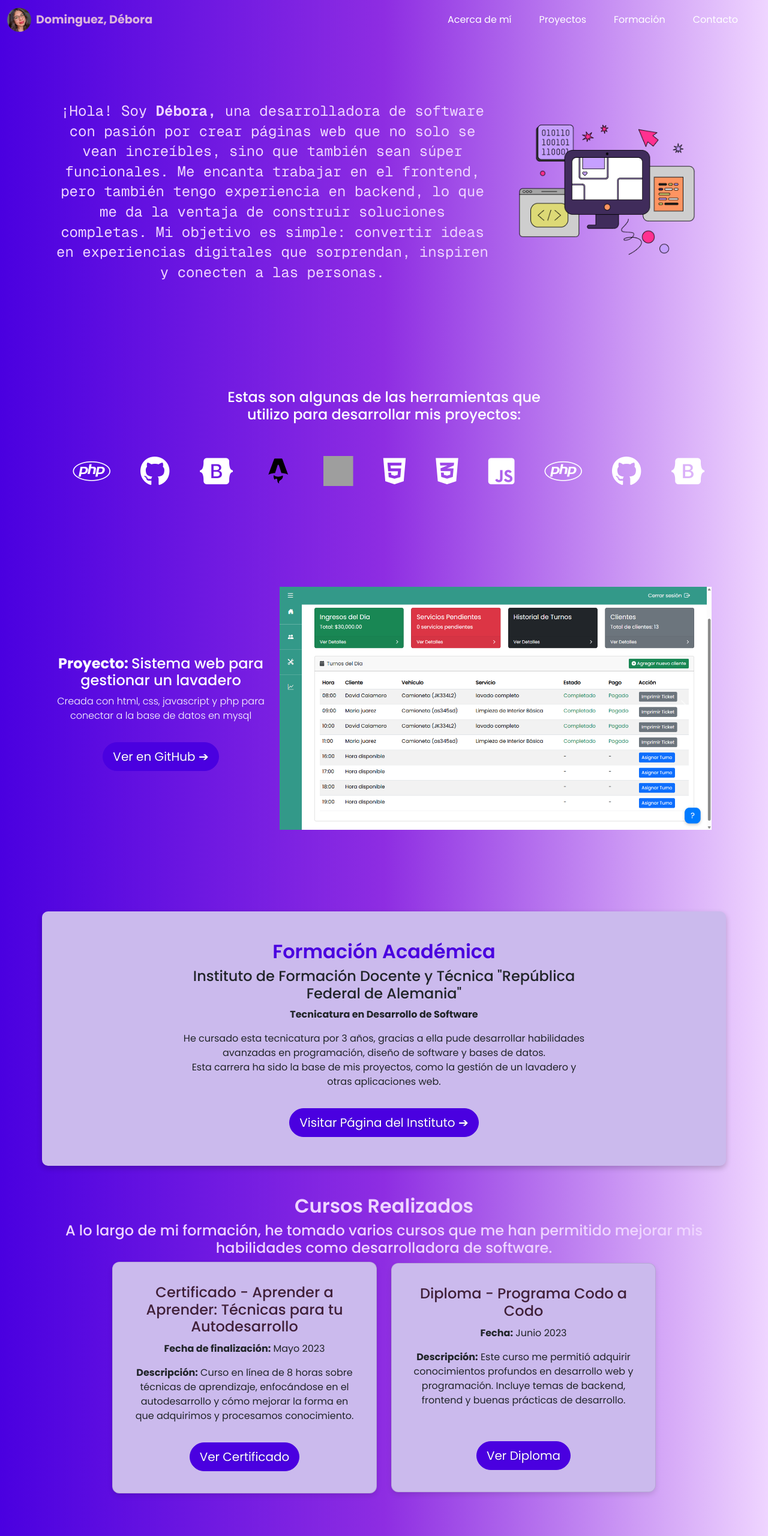
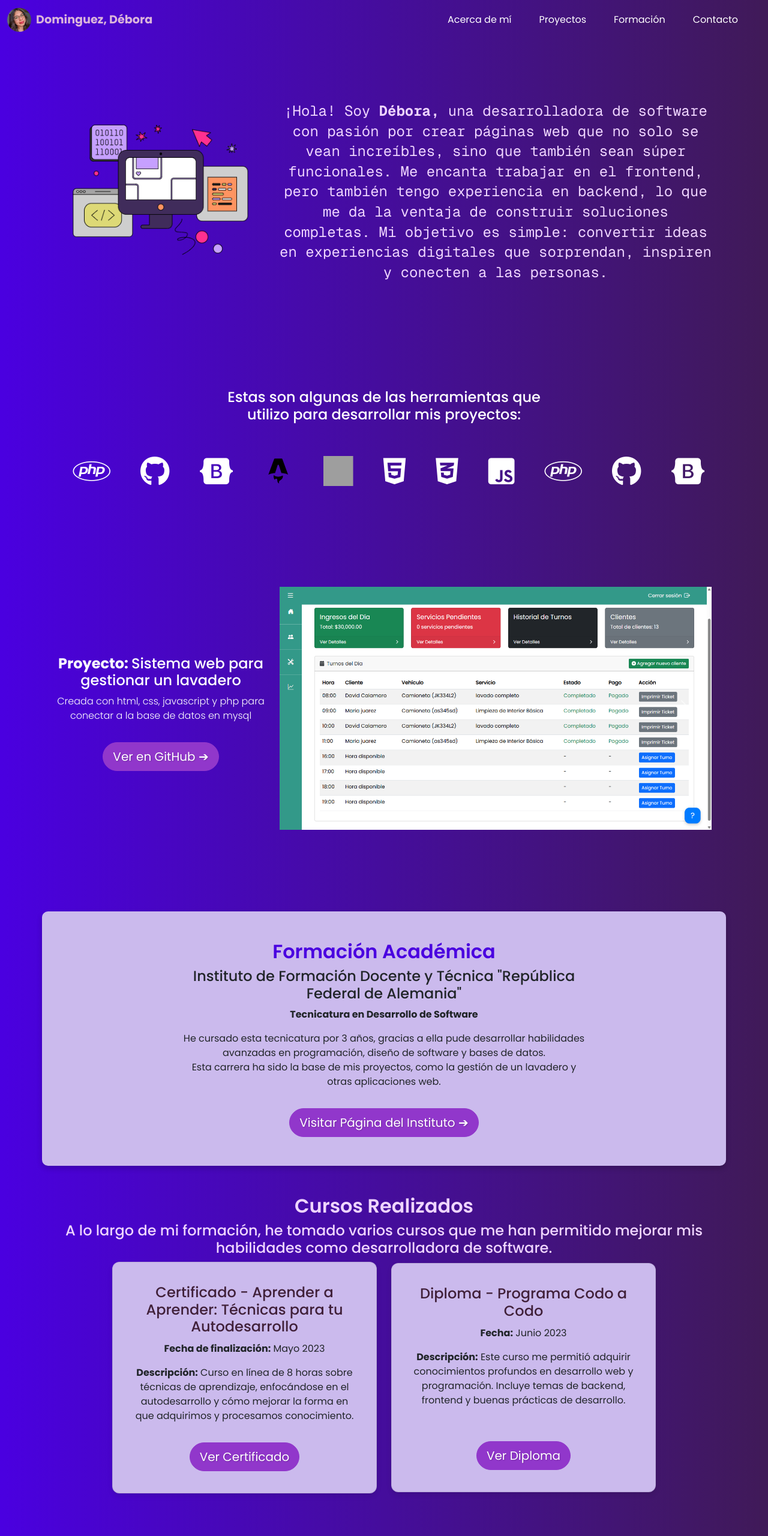
Before and after one commit to deboradmguez/opposite-orbit, an Astro site: page / in a window 1280 px wide. Shown: the top 2560 px of the page at 60% size. Built offline with nearby package versions, Linux system fonts and the light colour scheme; Astro itself is replaced by a stand-in of ours; grey boxes are pictures that could not be loaded.

Commit message:
"gradiente"

```diff
--- a/src/pages/index.astro
+++ b/src/pages/index.astro
@@ -50,19 +50,19 @@ import '../styles/global.css';
 		<div class="container text-center pt-5">
 
 			<div class="row align-items-center justify-content-center">
-
+				<!-- Imagen -->
+				<div class="col-md-4">
+					<img src="/assets/img.png"
+						alt=""
+						class="rounded img-fluid" />
+				</div>
 				<!-- Texto -->
 				<div class="col-md-8 mb-3">
 					<p>
 						¡Hola! Soy <strong>Débora,</strong> una desarrolladora de software con pasión por crear páginas web que no solo se vean increíbles, sino que también sean súper funcionales. Me encanta trabajar en el frontend, pero también tengo experiencia en backend, lo que me da la ventaja de construir soluciones completas. Mi objetivo es simple: convertir ideas en experiencias digitales que sorprendan, inspiren y conecten a las personas.
 					</p>
 				</div>
-				<!-- Imagen -->
-				<div class="col-md-4">
-					<img src="/assets/img.png"
-						alt=""
-						class="rounded img-fluid" />
-				</div>
+
 			</div>
 		</div>
 	</section>
@@ -103,7 +103,7 @@ import '../styles/global.css';
 				<div class="col-md-4">
 					<h3 id="lavadero-texto"> <strong>Proyecto: </strong>Sistema web para gestionar un lavadero</h3>
 					<p class="lead">Creada con html, css, javascript y php para conectar a la base de datos en mysql</p>
-					<a href="https://github.com/deboradmguez/gestionLavadero" class="btn btn-primary btn-lg mt-3" style="background-color: #4a00e0; border-color: #4a00e0; border-radius: 25px; text-shadow: 1px 1px 2px rgba(0, 0, 0, 0.2);">Ver en GitHub ➔
+					<a href="https://github.com/deboradmguez/gestionLavadero" class="btn btn-primary btn-lg mt-3" style="background-color: #9137cb; border-color: #9137cb; border-radius: 25px; text-shadow: 1px 1px 2px rgba(0, 0, 0, 0.2);">Ver en GitHub ➔
 					</a>
 				</div>
 
@@ -148,7 +148,7 @@ import '../styles/global.css';
 					<h4 class="text-sm-start text-md-center">Instituto de Formación Docente y Técnica "República Federal de Alemania"</h4>
 					<p><strong>Tecnicatura en Desarrollo de Software</strong></p>
 					<p>He cursado esta tecnicatura por 3 años, gracias a ella pude desarrollar habilidades avanzadas en programación, diseño de software y bases de datos. <br>Esta carrera ha sido la base de mis proyectos, como la gestión de un lavadero y otras aplicaciones web.</p>
-					<a href="https://isfdalemania-for.infd.edu.ar/sitio/" class="btn btn-primary btn-lg mt-3" style="background-color: #4a00e0; border-color: #4a00e0; border-radius: 25px; text-shadow: 1px 1px 2px rgba(0, 0, 0, 0.2);">
+					<a href="https://isfdalemania-for.infd.edu.ar/sitio/" class="btn btn-primary btn-lg mt-3" style="background-color: #9137cb; border-color: #9137cb; border-radius: 25px; text-shadow: 1px 1px 2px rgba(0, 0, 0, 0.2);">
 						Visitar Página del Instituto ➔
 					</a>
 
@@ -170,7 +170,7 @@ import '../styles/global.css';
 							<h4  class="card-title text-sm-start text-md-center">Certificado - Aprender a Aprender: Técnicas para tu Autodesarrollo</h4>
 							<p><strong>Fecha de finalización:</strong> Mayo 2023</p>
 							<p><strong>Descripción:</strong> Curso en línea de 8 horas sobre técnicas de aprendizaje, enfocándose en el autodesarrollo y cómo mejorar la forma en que adquirimos y procesamos conocimiento.</p>
-							<a href="https://app.aluracursos.com/certificate/bed8b403-b22c-41e2-ada8-beb2622a9c8c"  class="btn btn-primary btn-lg mt-3" style="background-color: #4a00e0; border-color: #4a00e0; border-radius: 25px; text-shadow: 1px 1px 2px rgba(0, 0, 0, 0.2);">Ver Certificado</a>
+							<a href="https://app.aluracursos.com/certificate/bed8b403-b22c-41e2-ada8-beb2622a9c8c"  class="btn btn-primary btn-lg mt-3" style="background-color: #9137cb; border-color: #9137cb; border-radius: 25px; text-shadow: 1px 1px 2px rgba(0, 0, 0, 0.2);">Ver Certificado</a>
 						</div>
 					</div>
 				</div>
@@ -181,7 +181,7 @@ import '../styles/global.css';
 							<p><strong>Fecha:</strong> Junio 2023</p>
 							<p><strong>Descripción:</strong> Este curso me permitió adquirir conocimientos profundos en desarrollo web y programación. Incluye temas de backend, frontend y buenas prácticas de desarrollo.</p>
 						<br>
-						<a href="https://drive.google.com/file/d/1kueQRTve4pPkbbcO8kYCxKZyrJ7IYfEk/view?usp=drivesdk"   class="btn btn-primary btn-lg mt-3" style="background-color: #4a00e0; border-color: #4a00e0; border-radius: 25px; text-shadow: 1px 1px 2px rgba(0, 0, 0, 0.2);">Ver Diploma</a>
+						<a href="https://drive.google.com/file/d/1kueQRTve4pPkbbcO8kYCxKZyrJ7IYfEk/view?usp=drivesdk"   class="btn btn-primary btn-lg mt-3" style="background-color: #9137cb; border-color: #9137cb; border-radius: 25px; text-shadow: 1px 1px 2px rgba(0, 0, 0, 0.2);">Ver Diploma</a>
 						</div>
 					</div>
 				</div>
@@ -206,7 +206,7 @@ import '../styles/global.css';
 						Reflexiono sobre cómo la inteligencia artificial está transformando el mundo de la programación,
 						analizando los roles que podrían ser reemplazados por esta tecnología y las habilidades humanas que seguirán siendo esenciales.
 					</p>
-					<a href="https://isfdytdigital.net.ar/explorando-el-futuro-de-la-programacion-en-la-era-de-la-inteligencia-artificial/"   class="btn btn-primary btn-lg mt-3" style="background-color: #4a00e0; border-color: #4a00e0; border-radius: 25px; text-shadow: 1px 1px 2px rgba(0, 0, 0, 0.2);">Leer más</a>
+					<a href="https://isfdytdigital.net.ar/explorando-el-futuro-de-la-programacion-en-la-era-de-la-inteligencia-artificial/"   class="btn btn-primary btn-lg mt-3" style="background-color: #9137cb; border-color: #9137cb; border-radius: 25px; text-shadow: 1px 1px 2px rgba(0, 0, 0, 0.2);">Leer más</a>
 				</div>
 				<div class="col-md-4">
 					<img src="/assets/img-blog.jpeg"
@@ -229,7 +229,7 @@ import '../styles/global.css';
 				</a>
 			</li>
 			<li>
-				<a href="https://github.com/deboradmguez" target="_blank" class="text-dark">
+				<a href="https://github.com/deboradmguez" target="_blank">
 					<i class="bi bi-github" style="font-size: 24px;"></i> GitHub
 				</a>
 			</li>
--- a/src/styles/global.css
+++ b/src/styles/global.css
@@ -21,7 +21,7 @@ h2 {
 
 body {
     font-family: 'Poppins', sans-serif;
-    background: linear-gradient(90deg, #4a00e0 0%, #8e2de2 50%, #efd5ff 100%);
+    background: linear-gradient(90deg, rgba(74,0,224,1) 0%, rgba(64,26,88,1) 100%);
 
 }
 @keyframes fadeIn {
@@ -36,7 +36,9 @@ body {
 
 
 #secciones, .navbar {
-    background: linear-gradient(90deg, #4a00e0 0%, #8e2de2 50%, #efd5ff 100%) !important;
+    background: linear-gradient(90deg, rgba(74,0,224,1) 0%, rgba(64,26,88,1) 100%);
+
+
 }
 
 /* Estilo para el nombre */
```
